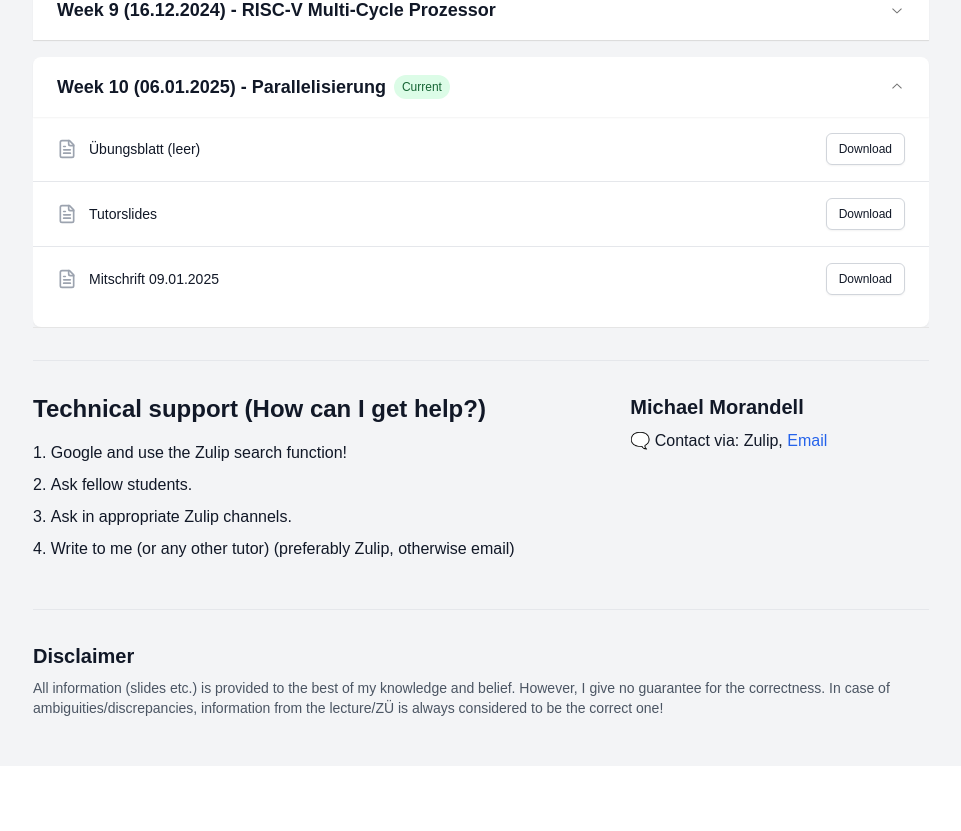
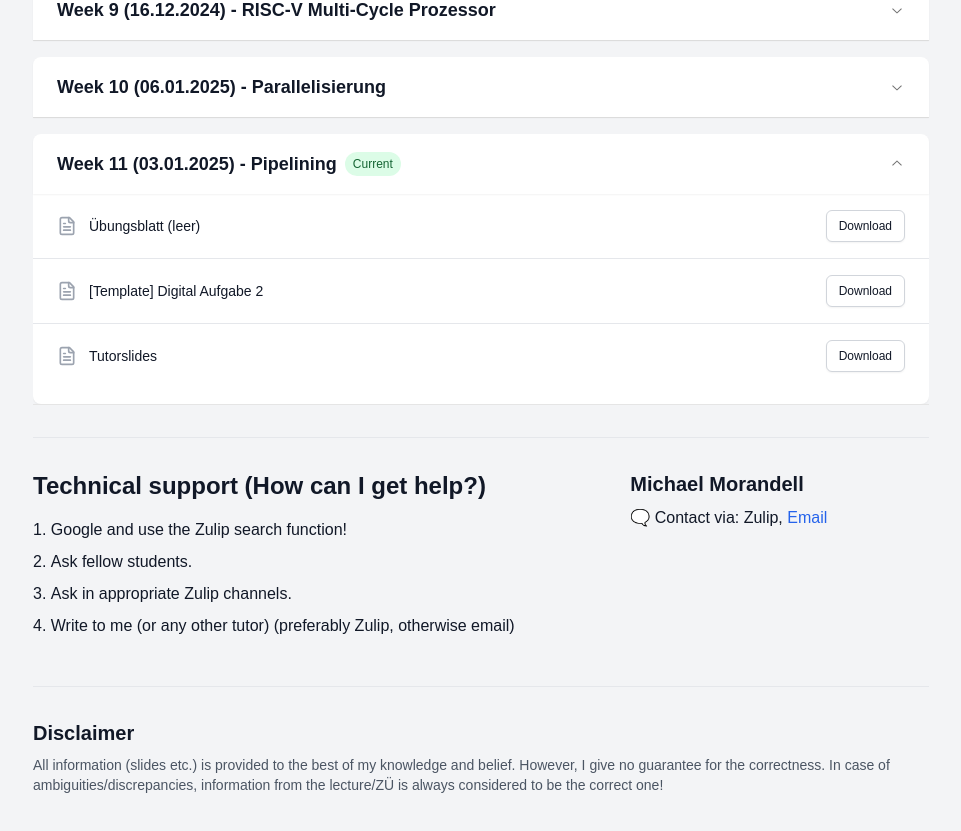
Before and after one commit to mormic04/era_tutorium_website, a Next.js app: page / in a window 1280 px wide. Shown: the part 1060-1891 px from the top of the page, without its empty margins (159-1120 px from the left). Before the commit the page ends 1826 px from the top, so only its background shows below. Built offline with nearby package versions, Linux system fonts and the light colour scheme.

Commit message:
added w11

```diff
--- a/src/components/LectureMaterials.tsx
+++ b/src/components/LectureMaterials.tsx
@@ -163,6 +163,17 @@ const lectureWeeks = [
     ],
   },
 
+  {
+    week: 11,
+    date: "03.01.2025",
+    topic: "Pipelining",
+    materials: [
+      { name: "Übungsblatt (leer)", url: "https://www.moodle.tum.de/mod/resource/view.php?id=3255947"},
+      { name: "[Template] Digital Aufgabe 2", url: "https://www.moodle.tum.de/mod/folder/view.php?id=3255952"},
+      { name: "Tutorslides", url: materialBasePath + "w11/era_tutorslides_w11.pdf"},
+    ],
+  },
+
 ]
 
 export default function LectureMaterials() {
@@ -177,7 +188,7 @@ export default function LectureMaterials() {
     return Math.ceil(diffDays / 7)
   }, [])
 
-  currentWeek = 10;
+  currentWeek = 11;
 
   React.useEffect(() => {
     document.documentElement.classList.toggle('dark', theme === 'dark');
```
